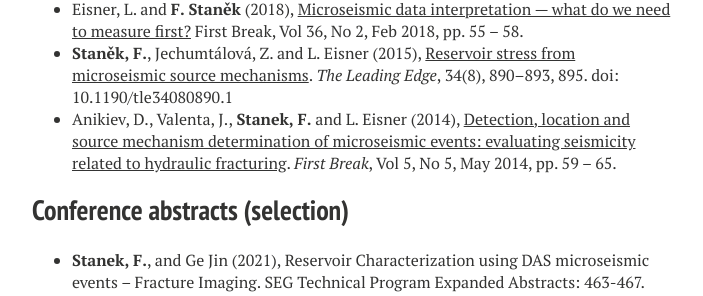
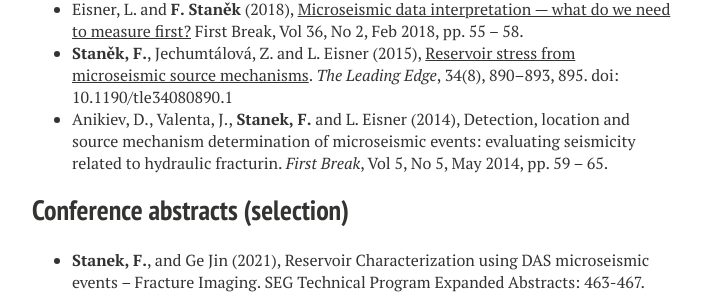
Before and after one commit to StanekFr/StanekFr.github.io, a Jekyll site: the page built from publications/index.md, in a window 1280 px wide and 900 px high, scrolled down 1357 px. Shown: the part 152-448 px from the top of the window, without its empty margins (288-991 px from the left). Built offline with Jekyll 4.4.1, drawn with Linux system fonts in a browser that asks for light colours; nearby versions of some CDN libraries; some web fonts are replaced.

Commit message:
Update index.md

```diff
--- a/publications/index.md
+++ b/publications/index.md
@@ -29,7 +29,7 @@ modified: 2022-07-17
 - **Stanek, F.**, Williams-Stroud, S., Bauer, R., and L. Eisner (2021), Importance of Monitoring Seismicity Induced by CO<sub>2</sub> Sequestration at Illinois Basin – Decatur Project. *Geophysical Society of Houston Journal*, Technical Article, March 2021, pp. 10-15.
 - Eisner, L. and **F. Staněk** (2018), <a href="https://www.researchgate.net/publication/323398626_Microseismic_data_interpretation_-_what_do_we_need_to_measure_first">Microseismic data interpretation — what do we need to measure first?</a> First Break, Vol 36, No 2, Feb 2018, pp. 55 – 58.
 - **Staněk, F.**, Jechumtálová, Z. and L. Eisner (2015), <a href="https://www.researchgate.net/publication/282018037_Reservoir_stress_from_microseismic_source_mechanisms">Reservoir stress from microseismic source mechanisms</a>. *The Leading Edge*, 34(8), 890–893, 895. doi: 10.1190/tle34080890.1
-- Anikiev, D., Valenta, J., **Stanek, F.** and L. Eisner (2014), <a href="https://www.earthdoc.org/content/journals/0.3997/1365-2397.32.5.75214">Detection, location and source mechanism determination of microseismic events: evaluating seismicity related to hydraulic fracturing</a>. *First Break*, Vol 5, No 5, May 2014, pp. 59 – 65.
+- Anikiev, D., Valenta, J., **Stanek, F.** and L. Eisner (2014), Detection, location and source mechanism determination of microseismic events: evaluating seismicity related to hydraulic fracturin. *First Break*, Vol 5, No 5, May 2014, pp. 59 – 65.
 
 <!-- <a href="https://www.researchgate.net/publication/299906278_Stress_field_orientation_inverted_from_source_mechanisms_of_microseismic_events_induced_by_hydraulic_fracturing_and_geomechanical_interpretation"> -->
 
```
